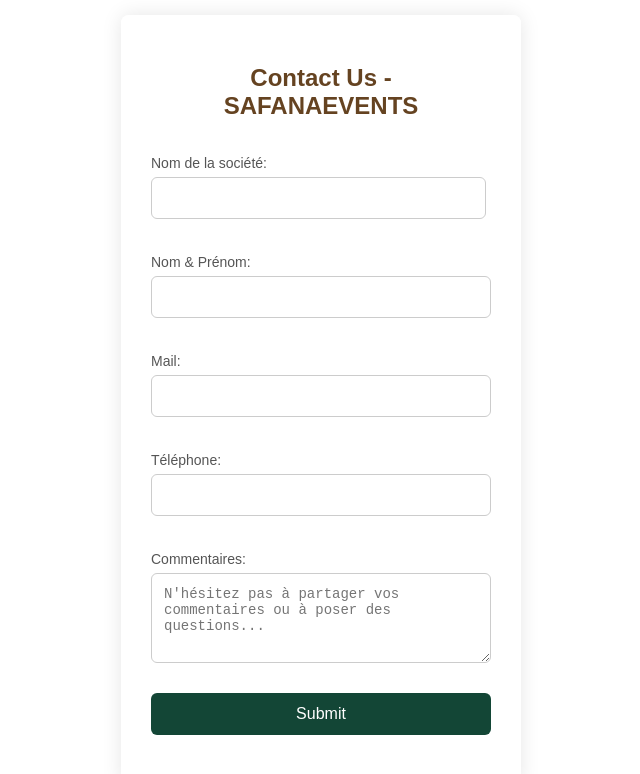
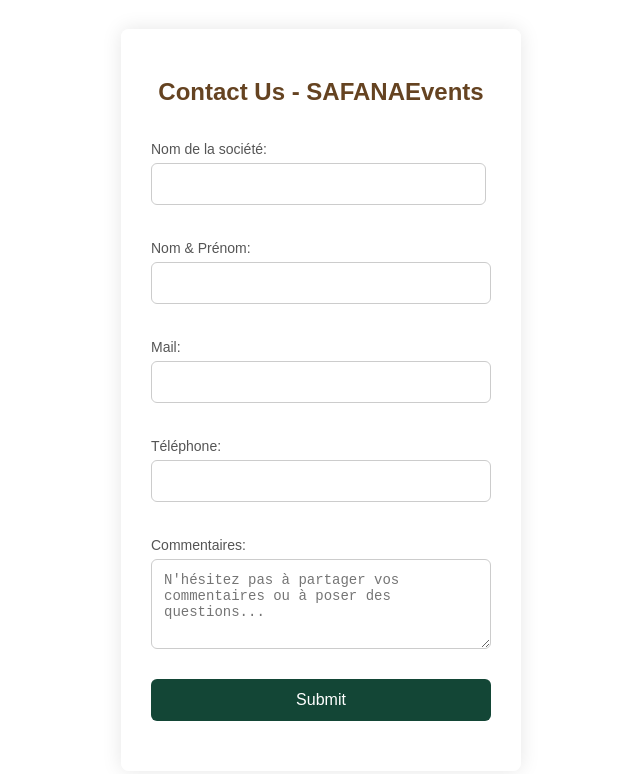
Before and after one commit to SAFANAEvents/SAFANAEvents, a plain HTML site: page index.html in a window 1280 px wide. Shown: the whole page, without its empty margins (319-959 px from the left). Drawn offline with Linux system fonts and the light colour scheme.

Commit message:
Add files via upload

```diff
--- a/index.html
+++ b/index.html
@@ -3,7 +3,7 @@
 <head>
     <meta charset="UTF-8">
     <meta name="viewport" content="width=device-width, initial-scale=1.0">
-    <title>Contact Form - SAFANATRAVELS</title>
+    <title>Contact Form - SAFANAEvents</title>
     <link rel="stylesheet" href="https://cdnjs.cloudflare.com/ajax/libs/font-awesome/6.0.0-beta3/css/all.min.css">
     <style>
         body {
@@ -85,7 +85,7 @@
 </head>
 <body>
     <form id="myForm" action="https://formsubmit.co/83e59cbbb340f8b17280e548ffbe5954" method="POST" onsubmit="submitForm(event)">
-        <h2>Contact Us - SAFANAEVENTS</h2>
+        <h2>Contact Us - SAFANAEvents</h2>
         <div style="display: flex; justify-content: space-between; gap: 10px;">
             <div style="flex: 1; margin-right: 5px;">
                 <label for="Nom de la société">Nom de la société:</label>
```
